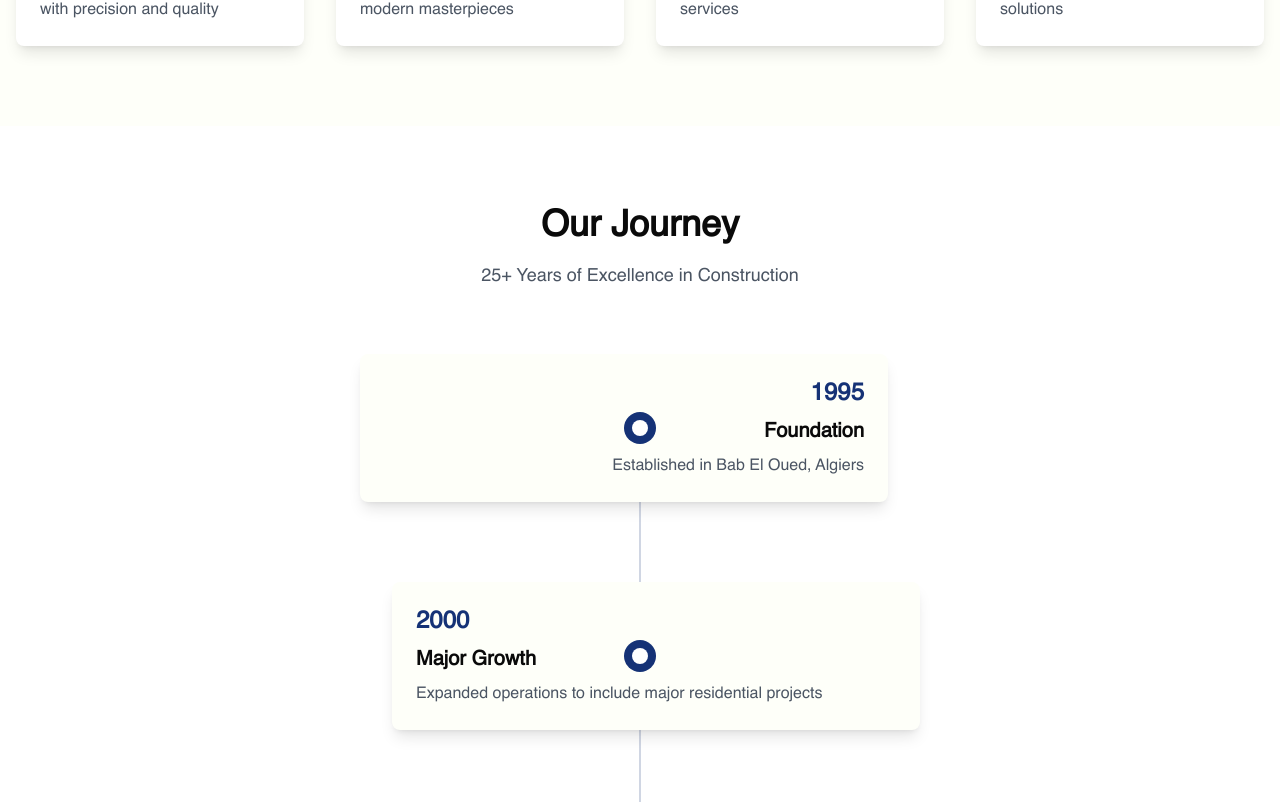
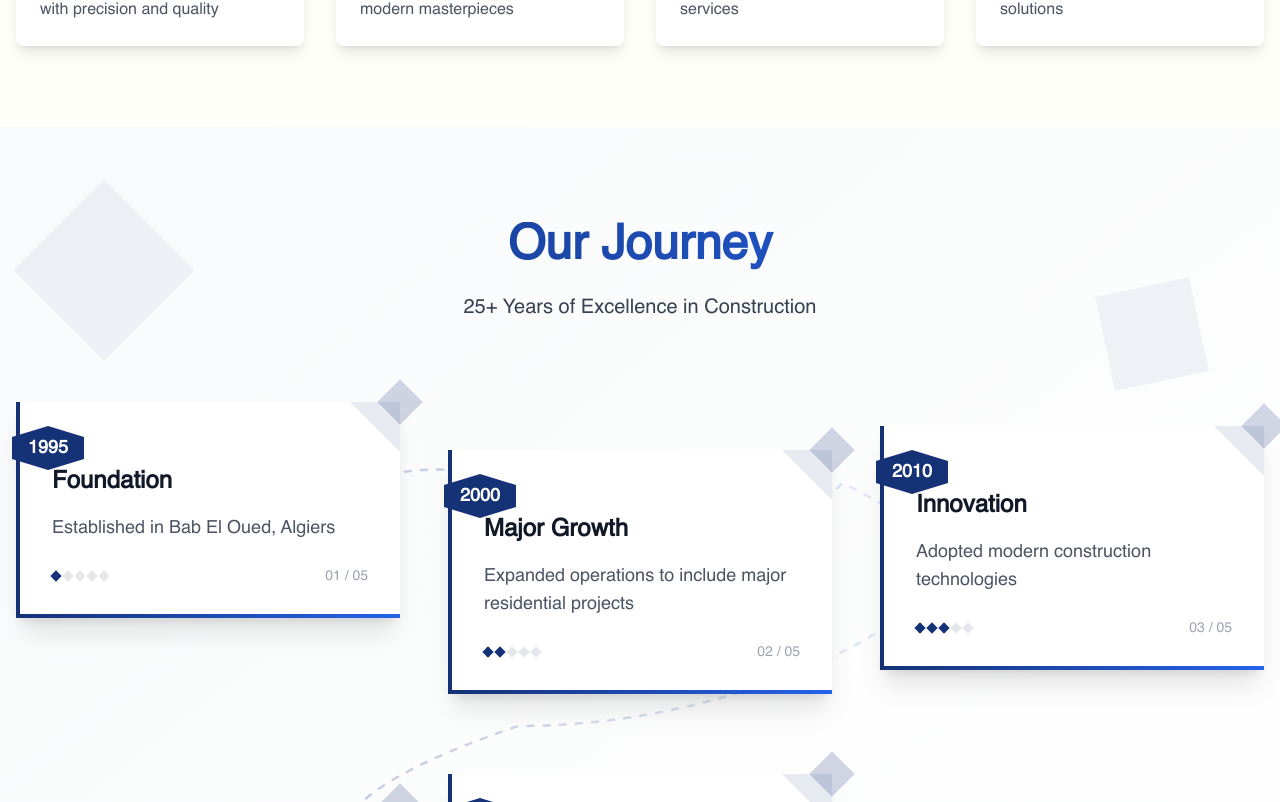
Before and after one commit to WRH-05/Hachemi-Entreprise-De-Realisation, a Next.js app: page / in a window 1280 px wide. Shown: the part 1118-1920 px from the top of the page. Built offline with nearby package versions, Linux system fonts and the light colour scheme.

Commit message:
changed the our journey section to a way worst design i'm thinking about completely removing it

```diff
--- a/components/timeline.tsx
+++ b/components/timeline.tsx
@@ -7,55 +7,151 @@ export function Timeline() {
   const { translations: t } = useLanguage()
 
   return (
-    <section className="py-12 md:py-20 bg-white">
-      <div className="container mx-auto px-4">
-        <div className="text-center mb-10 md:mb-16">
-          <h2 className="text-2xl md:text-3xl lg:text-4xl font-bold mb-3 md:mb-4">{t.timeline.title}</h2>
-          <p className="text-base md:text-lg text-gray-600">{t.timeline.subtitle}</p>
+    <section className="py-16 md:py-24 bg-gradient-to-br from-gray-50 to-white relative overflow-hidden">
+      {/* Background geometric elements */}
+      <div className="absolute inset-0 opacity-5">
+        <div className="absolute top-20 left-10 w-32 h-32 bg-primary transform rotate-45" />
+        <div className="absolute top-40 right-20 w-24 h-24 bg-primary transform -rotate-12" />
+        <div className="absolute bottom-32 left-1/4 w-16 h-16 bg-primary transform rotate-45" />
+        <div className="absolute bottom-20 right-1/3 w-20 h-20 bg-primary transform -rotate-30" />
+      </div>
+
+      <div className="container mx-auto px-4 relative z-10">
+        <div className="text-center mb-16 md:mb-20">
+          <motion.h2
+            initial={{ opacity: 0, y: 30 }}
+            whileInView={{ opacity: 1, y: 0 }}
+            viewport={{ once: true }}
+            className="text-3xl md:text-4xl lg:text-5xl font-bold mb-4 md:mb-6 bg-gradient-to-r from-primary to-blue-600 bg-clip-text text-transparent"
+          >
+            {t.timeline.title}
+          </motion.h2>
+          <motion.p
+            initial={{ opacity: 0, y: 20 }}
+            whileInView={{ opacity: 1, y: 0 }}
+            viewport={{ once: true }}
+            transition={{ delay: 0.2 }}
+            className="text-lg md:text-xl text-gray-700 max-w-2xl mx-auto"
+          >
+            {t.timeline.subtitle}
+          </motion.p>
         </div>
 
-        <div className="relative">
-          {/* Timeline line - hidden on mobile, visible on md and up */}
-          <div className="hidden md:block absolute left-1/2 transform -translate-x-1/2 h-full w-0.5 bg-primary/20" />
+        {/* Non-linear timeline layout */}
+        <div className="relative max-w-7xl mx-auto">
+          {/* Desktop zigzag connection lines */}
+          <div className="hidden lg:block absolute inset-0 pointer-events-none">
+            <svg className="w-full h-full" viewBox="0 0 1000 800" fill="none">
+              <path
+                d="M 150 100 Q 300 50 450 150 T 750 100 Q 850 150 900 200"
+                stroke="url(#gradient)"
+                strokeWidth="3"
+                fill="none"
+                strokeDasharray="10,10"
+                className="opacity-30"
+              />
+              <path
+                d="M 900 200 Q 800 300 650 350 T 350 400 Q 200 450 150 500"
+                stroke="url(#gradient)"
+                strokeWidth="3"
+                fill="none"
+                strokeDasharray="10,10"
+                className="opacity-30"
+              />
+              <defs>
+                <linearGradient id="gradient" x1="0%" y1="0%" x2="100%" y2="0%">
+                  <stop offset="0%" style={{ stopColor: '#153276', stopOpacity: 0.8 }} />
+                  <stop offset="100%" style={{ stopColor: '#2563eb', stopOpacity: 0.4 }} />
+                </linearGradient>
+              </defs>
+            </svg>
+          </div>
 
-          {/* Timeline events */}
-          <div className="space-y-10 md:space-y-20">
+          {/* Timeline events in a non-linear grid */}
+          <div className="grid grid-cols-1 md:grid-cols-2 lg:grid-cols-3 gap-8 md:gap-12">
             {t.timeline.events.map((event, index) => (
               <motion.div
                 key={event.year}
-                initial={{ opacity: 0, y: 20 }}
-                whileInView={{ opacity: 1, y: 0 }}
+                initial={{ opacity: 0, y: 50, scale: 0.9 }}
+                whileInView={{ opacity: 1, y: 0, scale: 1 }}
                 viewport={{ once: true }}
-                transition={{ duration: 0.5, delay: index * 0.2 }}
-                className={`relative flex flex-col md:flex-row items-center ${
-                  index % 2 === 0 ? "md:justify-start" : "md:justify-end"
-                } md:justify-around`}
+                transition={{
+                  duration: 0.6,
+                  delay: index * 0.15,
+                  type: "spring",
+                  stiffness: 100
+                }}
+                className={`relative group ${
+                  // Staggered positioning for visual interest
+                  index === 0 ? 'lg:mt-0' :
+                  index === 1 ? 'lg:mt-12' :
+                  index === 2 ? 'lg:mt-6' :
+                  index === 3 ? 'lg:mt-16' :
+                  'lg:mt-8'
+                }`}
               >
-                {/* Year bubble - centered on mobile, positioned on timeline for desktop */}
-                <div className="mb-4 md:mb-0 md:absolute md:left-1/2 md:transform md:-translate-x-1/2 w-8 h-8 bg-primary rounded-full flex items-center justify-center">
-                  <div className="w-4 h-4 bg-white rounded-full" />
+                {/* Sharp, modern card design */}
+                <div className="relative bg-white border-l-4 border-primary shadow-xl hover:shadow-2xl transition-all duration-300 group-hover:scale-105 group-hover:-translate-y-2">
+                  {/* Angular top corner accent */}
+                  <div className="absolute top-0 right-0 w-0 h-0 border-l-[50px] border-l-transparent border-t-[50px] border-t-primary opacity-10" />
+
+                  {/* Year badge - sharp design */}
+                  <div className="absolute -left-2 top-6 bg-primary text-white px-4 py-2 font-bold text-lg clip-path-hexagon shadow-lg">
+                    {event.year}
+                  </div>
+
+                  <div className="p-6 md:p-8 pt-12 md:pt-16">
+                    <h3 className="text-xl md:text-2xl font-bold text-gray-900 mb-4 group-hover:text-primary transition-colors">
+                      {event.title}
+                    </h3>
+                    <p className="text-gray-600 leading-relaxed text-base md:text-lg">
+                      {event.description}
+                    </p>
+
+                    {/* Progress indicator */}
+                    <div className="mt-6 flex items-center justify-between">
+                      <div className="flex space-x-1">
+                        {[...Array(5)].map((_, i) => (
+                          <div
+                            key={i}
+                            className={`w-2 h-2 transform rotate-45 ${
+                              i <= index ? 'bg-primary' : 'bg-gray-200'
+                            }`}
+                          />
+                        ))}
+                      </div>
+                      <div className="text-sm text-gray-400 font-medium">
+                        {String(index + 1).padStart(2, '0')} / 05
+                      </div>
+                    </div>
+                  </div>
+
+                  {/* Sharp bottom accent */}
+                  <div className="absolute bottom-0 left-0 w-full h-1 bg-gradient-to-r from-primary to-blue-600" />
                 </div>
 
-                {/* Year label for mobile */}
-                <div className="text-xl font-bold text-primary mb-2 md:hidden">{event.year}</div>
-
-                {/* Content */}
-                <div
-                  className={`w-full md:w-5/12 md:w-[calc(50%-4rem)] ${
-                    index % 2 === 0 ? "md:text-right md:pr-8" : "md:text-left md:pl-8"
-                  }`}
-                >
-                  <div className="bg-secondary p-4 md:p-6 rounded-lg shadow-lg">
-                    <span className="hidden md:block text-2xl font-bold text-primary">{event.year}</span>
-                    <h3 className="text-lg md:text-xl font-semibold mt-0 md:mt-2">{event.title}</h3>
-                    <p className="text-gray-600 mt-2">{event.description}</p>
-                  </div>
-                </div>
+                {/* Floating geometric accent */}
+                <div className="absolute -top-4 -right-4 w-8 h-8 bg-primary transform rotate-45 opacity-20 group-hover:opacity-40 group-hover:scale-125 transition-all duration-300" />
               </motion.div>
             ))}
           </div>
+
+          {/* Sharp decorative elements */}
+          <div className="absolute -bottom-8 left-1/2 transform -translate-x-1/2">
+            <div className="flex space-x-2">
+              <div className="w-4 h-4 bg-primary transform rotate-45" />
+              <div className="w-4 h-4 bg-blue-500 transform rotate-45" />
+              <div className="w-4 h-4 bg-primary transform rotate-45" />
+            </div>
+          </div>
         </div>
       </div>
+
+      <style jsx>{`
+        .clip-path-hexagon {
+          clip-path: polygon(0% 25%, 0% 75%, 50% 100%, 100% 75%, 100% 25%, 50% 0%);
+        }
+      `}</style>
     </section>
   )
 }
```
